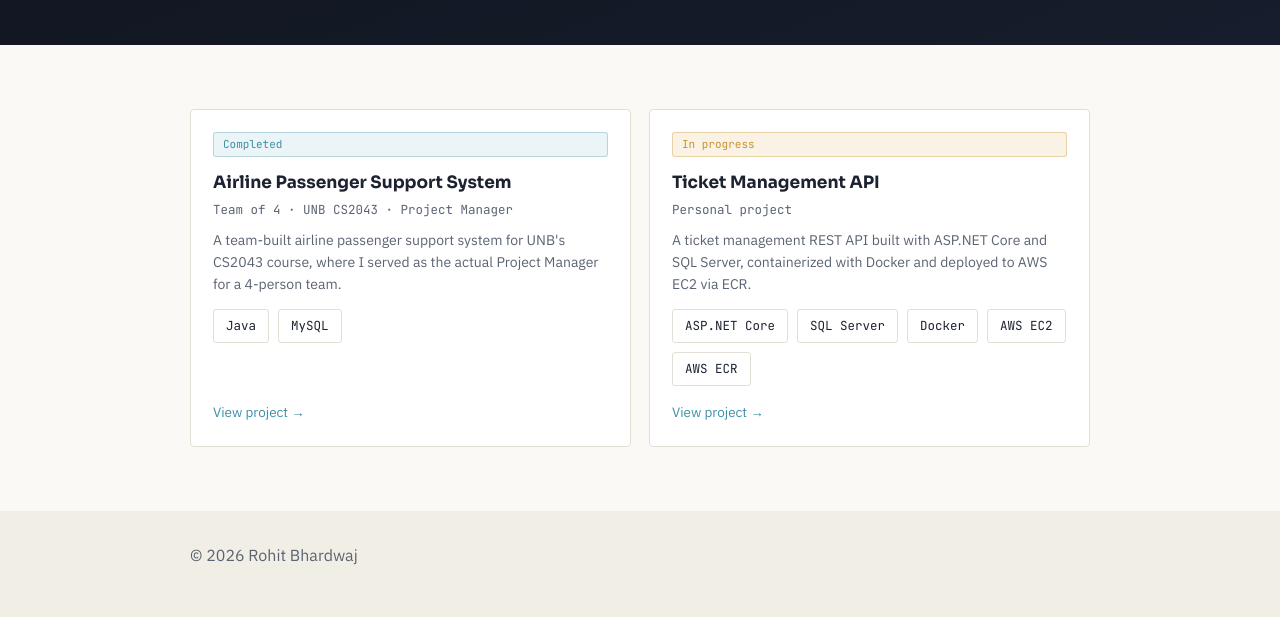
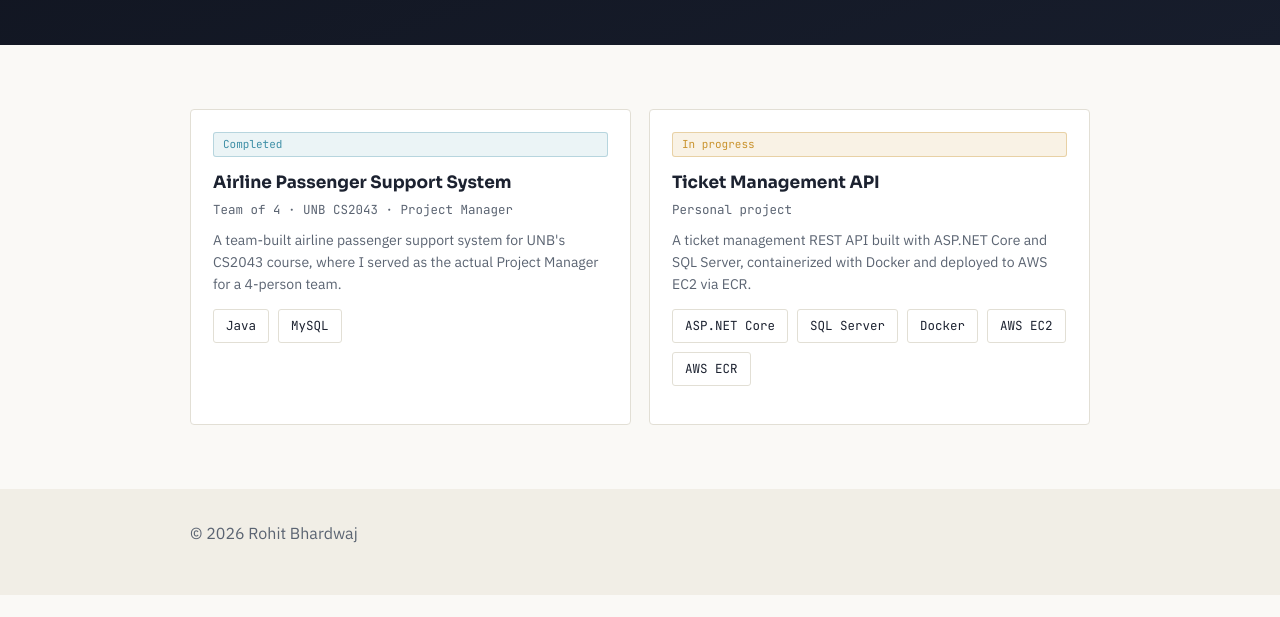
Before and after one commit to Rohit-B08/Rohit-B08.github.io, a plain HTML site: page projects/index.html in a window 1280 px wide. Shown: the part 262-879 px from the top of the page. After the commit the page ends 857 px from the top, so only its background shows below. Drawn offline with Linux system fonts and the light colour scheme.

Commit message:
Updated the projects card layout and updated readme file

```diff
--- a/css/style.css
+++ b/css/style.css
@@ -306,14 +306,15 @@ h1, h2, h3 { font-family: var(--font-display); margin: 0; }
   border-radius: 4px;
   padding: 22px;
   background: #fff;
+  color: inherit;
+  text-decoration: none;
   transition: box-shadow 0.2s ease, transform 0.2s ease;
 }
-.project-card:hover { box-shadow: 0 10px 26px rgba(16,20,31,0.08); transform: translateY(-3px); }
-.project-card h3 { font-size: 17px; margin: 12px 0 4px; }
+.project-card:hover { box-shadow: 0 10px 26px rgba(16,20,31,0.08); transform: translateY(-3px); color: inherit; }
+.project-card h3 { font-size: 17px; margin: 12px 0 4px; color: var(--text); }
 .project-card .timeline-meta { margin: 0 0 10px; }
 .project-teaser { margin: 0 0 14px; font-size: 14px; color: var(--text-dim); line-height: 1.55; }
 .project-card .pill-list { margin-bottom: 16px; }
-.project-link { font-size: 13.5px; margin-top: auto; }
 
 /* ================= Project detail ================= */
 
@@ -324,6 +325,7 @@ h1, h2, h3 { font-family: var(--font-display); margin: 0; }
 .project-section h2 { font-size: 20px; margin: 0 0 14px; }
 .project-deliverables { margin: 0; padding-left: 20px; }
 .project-deliverables li { margin-bottom: 7px; }
+.project-section .cert-verify { font-size: 16px; }
 
 /* ================= About / Contact ================= */
 
--- a/projects/index.html
+++ b/projects/index.html
@@ -45,7 +45,7 @@
     <div class="section-inner">
       <div class="project-grid">
 
-        <div class="project-card">
+        <a class="project-card" href="airline-passenger-support.html">
           <span class="tag tag--done">Completed</span>
           <h3>Airline Passenger Support System</h3>
           <p class="timeline-meta">Team of 4 &middot; UNB CS2043 &middot; Project Manager</p>
@@ -53,10 +53,9 @@
           <ul class="pill-list">
             <li>Java</li><li>MySQL</li>
           </ul>
-          <a class="project-link" href="airline-passenger-support.html">View project &rarr;</a>
-        </div>
+        </a>
 
-        <div class="project-card">
+        <a class="project-card" href="ticket-management-api.html">
           <span class="tag tag--progress">In progress</span>
           <h3>Ticket Management API</h3>
           <p class="timeline-meta">Personal project</p>
@@ -64,8 +63,7 @@
           <ul class="pill-list">
             <li>ASP.NET Core</li><li>SQL Server</li><li>Docker</li><li>AWS EC2</li><li>AWS ECR</li>
           </ul>
-          <a class="project-link" href="ticket-management-api.html">View project &rarr;</a>
-        </div>
+        </a>
 
       </div>
     </div>
```
Also changed, not shown: 1 other file.
